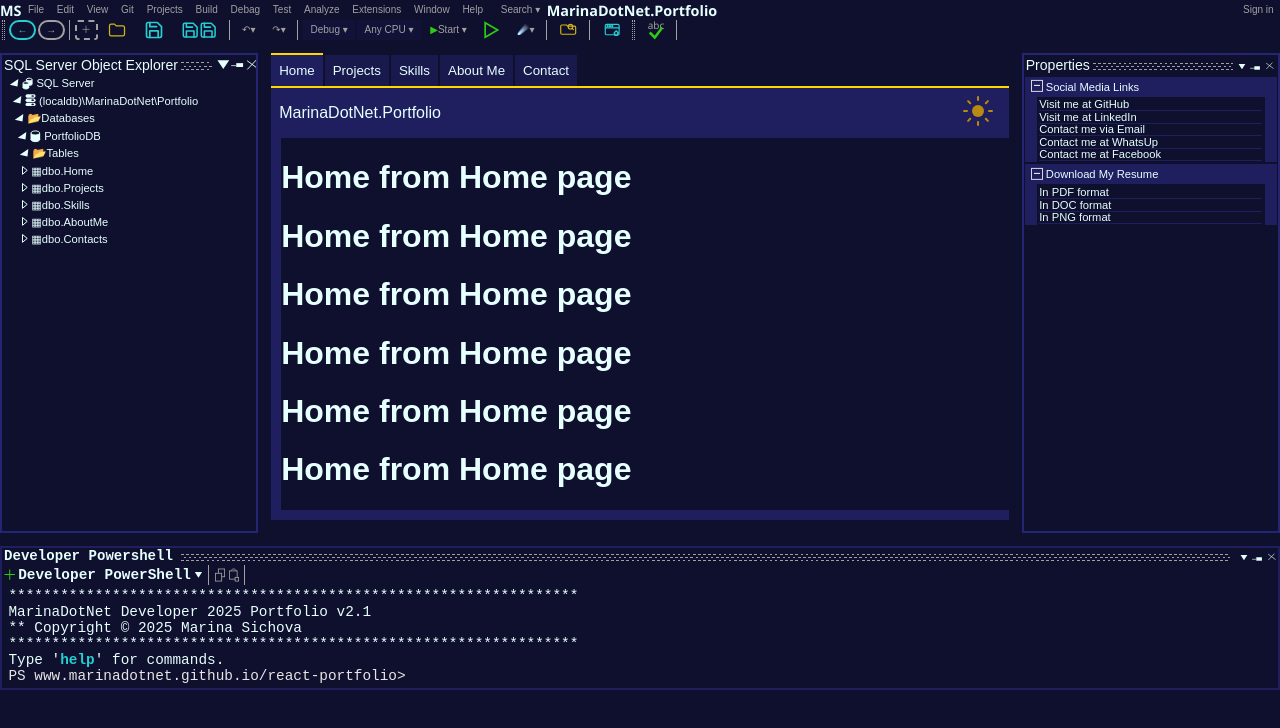
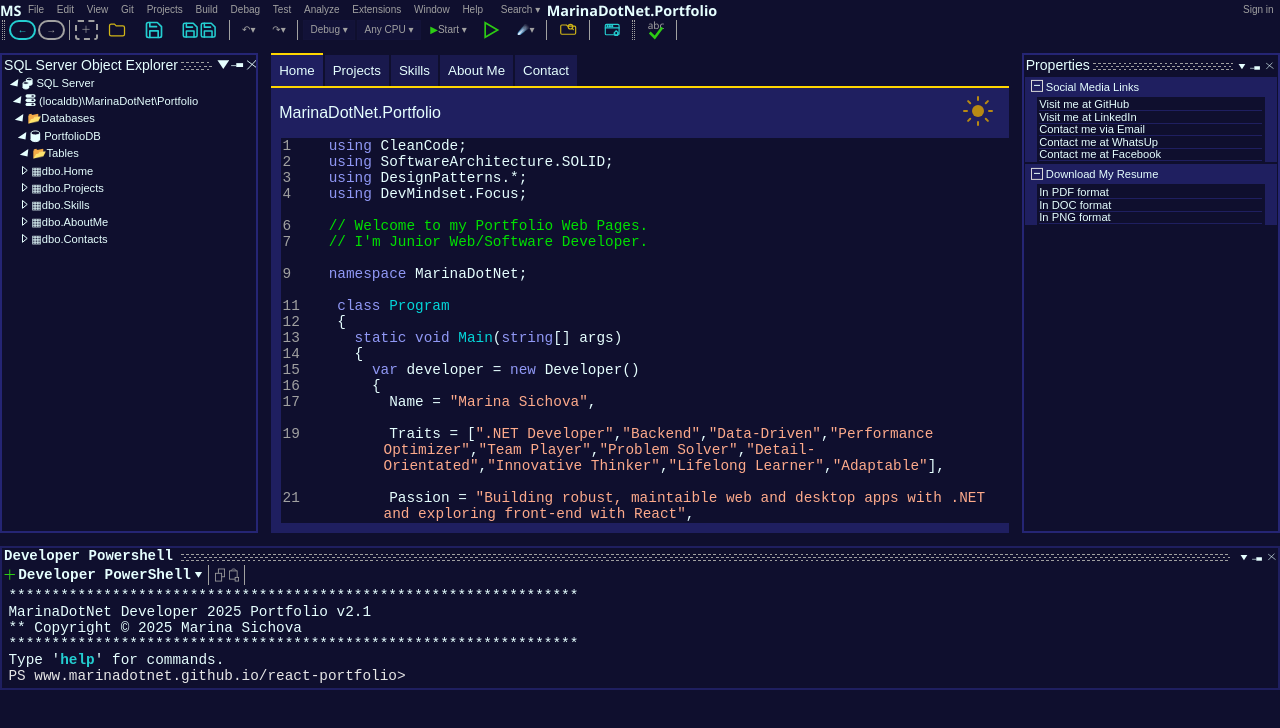
Before and after one commit to MarinaDotNet/portfolio-react, a React (Vite) app: page /#/ in a window 1280 px wide. Shown: the top 728 px of the page. Built offline with nearby package versions, Linux system fonts and the light colour scheme.

Commit message:
Added home page content.

```diff
--- a/src/pages/Home.jsx
+++ b/src/pages/Home.jsx
@@ -1,13 +1,82 @@
+import {NumberedCodeBloc, CodeKeyWords, CodeValues, ClassName, Tab, SingleComment} from "../components/CodeTokens.jsx";
+
 export default function Home(){
     return (
-        <>
-        <h1>Home from Home page</h1>
-        <h1>Home from Home page</h1>
-        <h1>Home from Home page</h1>
-        <h1>Home from Home page</h1>
-        <h1>Home from Home page</h1>
-        <h1>Home from Home page</h1>
-        </>
+        <NumberedCodeBloc children={[
+            <><CodeKeyWords>using</CodeKeyWords> CleanCode;</>,
+            <><CodeKeyWords>using</CodeKeyWords> SoftwareArchitecture.SOLID;</>,
+            <><CodeKeyWords>using</CodeKeyWords> DesignPatterns.*;</>,
+            <><CodeKeyWords>using</CodeKeyWords> DevMindset.Focus;</>,
+            <br/>,
+            <SingleComment>Welcome to my Portfolio Web Pages.</SingleComment>,
+            <SingleComment>I'm Junior Web/Software Developer.</SingleComment>,
+            <br />,
+            <><CodeKeyWords>namespace</CodeKeyWords> MarinaDotNet;</>,
+            <br />,
+            <><CodeKeyWords>class</CodeKeyWords> <ClassName>Program</ClassName></>,
+            <>&#123;</>,
+            <><Tab number={2} /><CodeKeyWords>static void</CodeKeyWords> <ClassName>Main</ClassName>(<CodeKeyWords>string</CodeKeyWords>[] args)</>,
+            <><Tab number={2} />&#123;</>,
+            <><Tab number={3} /> <CodeKeyWords>var</CodeKeyWords> developer = <CodeKeyWords> new </CodeKeyWords>Developer()</>,
+            <><Tab number={3} /> &#123;</>,
+            <><Tab number={6} />Name = <CodeValues>"Marina Sichova"</CodeValues>,</>,
+            <br />,
+            <><Tab number={6} />Traits = [
+                <CodeValues>".NET Developer"</CodeValues>,
+                <CodeValues>"Backend"</CodeValues>,
+                <CodeValues>"Data-Driven"</CodeValues>,
+                <CodeValues>"Performance Optimizer"</CodeValues>,
+                <CodeValues>"Team Player"</CodeValues>,
+                <CodeValues>"Problem Solver"</CodeValues>,
+                <CodeValues>"Detail-Orientated"</CodeValues>,
+                <CodeValues>"Innovative Thinker"</CodeValues>,
+                <CodeValues>"Lifelong Learner"</CodeValues>,
+                <CodeValues>"Adaptable"</CodeValues>],
+            </>,
+            <br />,
+            <><Tab number={6} />Passion = <CodeValues> "Building robust, maintaible web and desktop apps with .NET and exploring front-end with React"</CodeValues>,</>,
+            <br />,
+            <><Tab number={6} />Certifications = [
+                <CodeValues>"Diploma of Information Technology(advanced programming)</CodeValues>,
+                <CodeValues>"Diploma of Business"</CodeValues>],
+            </>,
+            <br />,
+            <><Tab number={6} />Stack = [
+                <CodeValues>"C#"</CodeValues>,
+                <CodeValues>"ASP.NET Core"</CodeValues>,
+                <CodeValues>"Entity Framework"</CodeValues>,
+                <CodeValues>"SQL"</CodeValues>,
+                <CodeValues>"NoSql"</CodeValues>,
+                <CodeValues>"React"</CodeValues>,
+                <CodeValues>"GitHub"</CodeValues>,
+                <CodeValues>"Unit Testing"</CodeValues>,
+                <CodeValues>"Java"</CodeValues>,
+                <CodeValues>"Python"</CodeValues>,
+                <CodeValues>"JavaScript"</CodeValues>],
+            </>,
+            <br />,
+            <><Tab number={6} />Experience = <CodeKeyWords>new</CodeKeyWords> <ClassName>ExperienceDetails()</ClassName>
+                <br />
+                &#123;
+                <br/>
+                <Tab number={1} />Company = <CodeValues>"Data Annotation Tech"</CodeValues>,
+                <br/>
+                <Tab number={1} />Role = <CodeValues>"Web Developer"</CodeValues>,
+                <br/>
+                <Tab number={1} />Since = <CodeValues>"May 2024"</CodeValues>
+                <br/>
+                &#125;,
+            </>,
+            <br />,
+            <><Tab number={6} />IsOpenToWork = <CodeKeyWords>true</CodeKeyWords></>,
+            <><Tab number={4} />&#125;;</>,
+            <br />,
+            <><Tab number={3} />developer.Introduce();</>,
+            <br />,
+            <><Tab number={3} />developer.BuildSomethingAwesome();</>,
+            <><Tab number={1} />&#125;</>,
+            <>&#125;</>
+        ]} />
 
     );
 }
```
